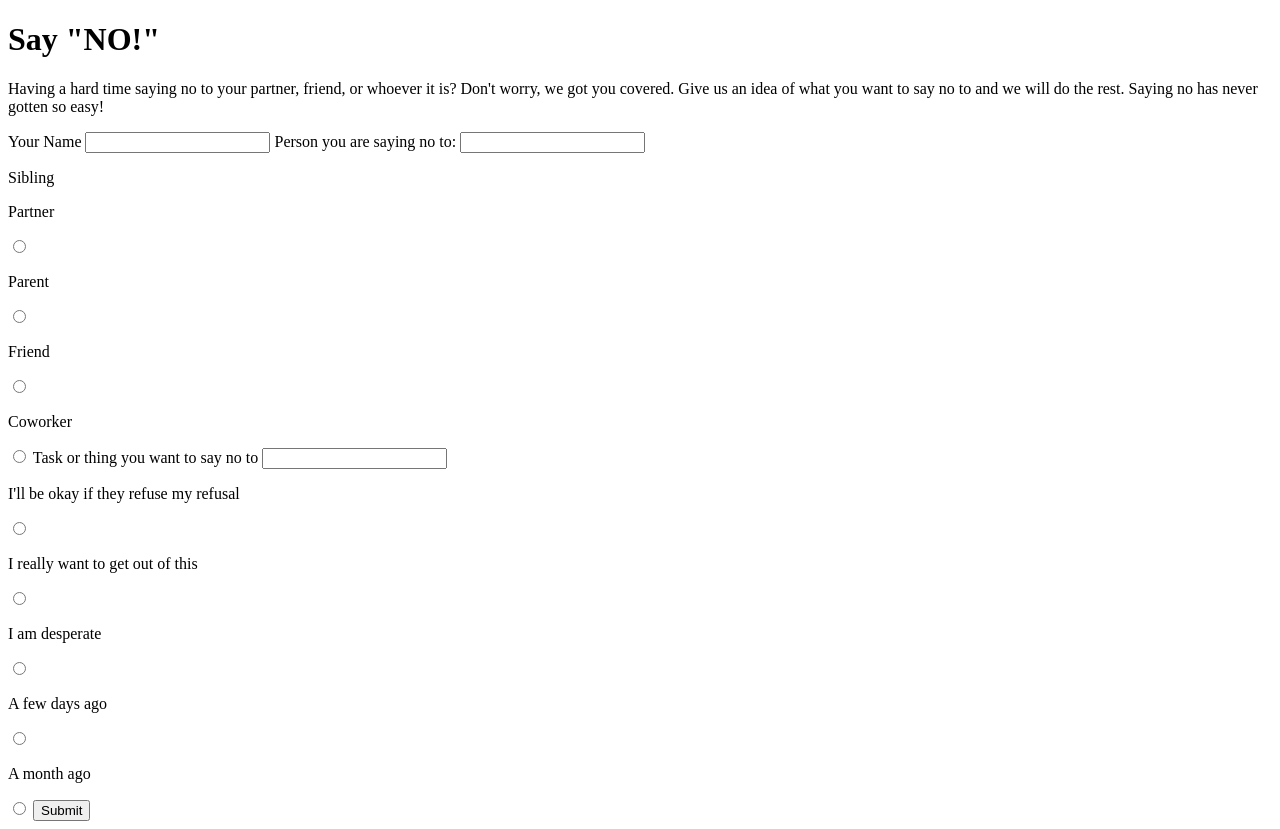
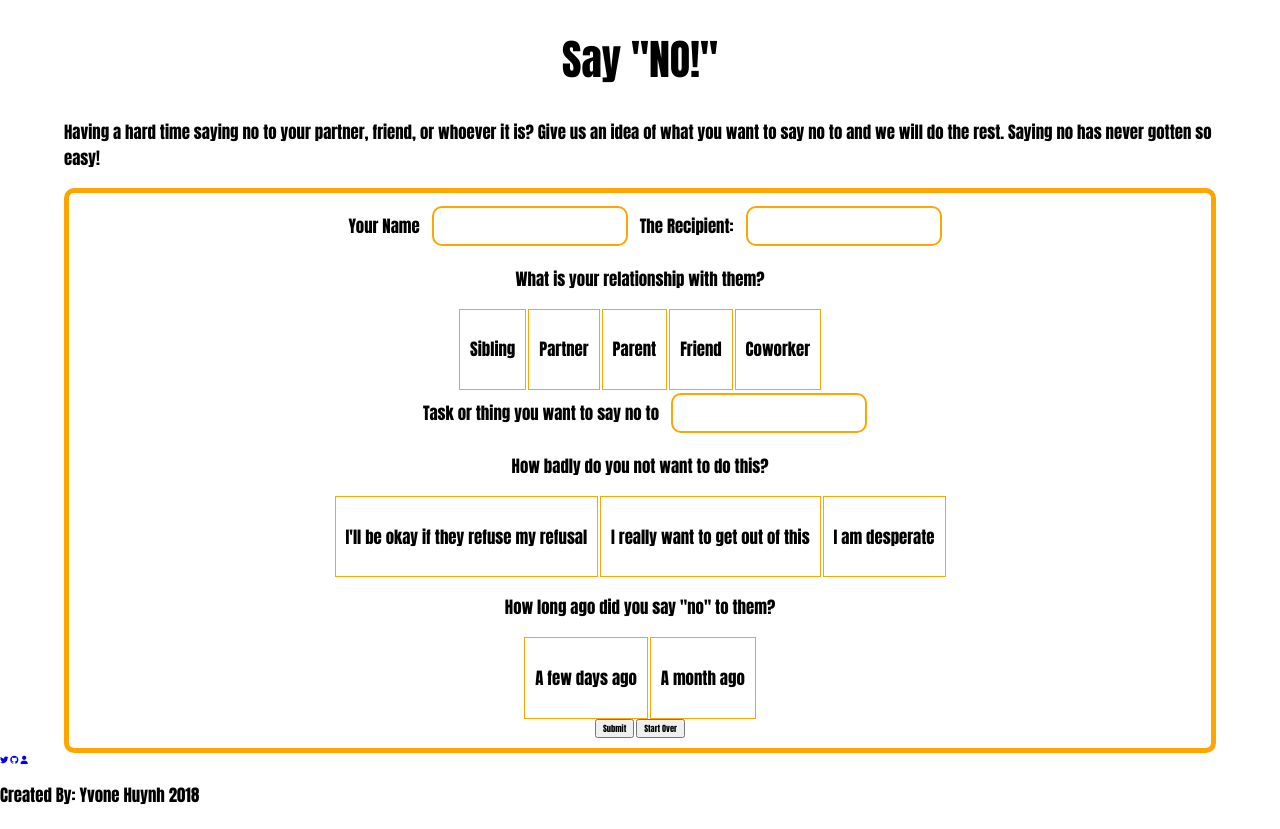
Before and after one commit to yvonehuynh/Say-NO, a plain HTML site: page index.html in a window 1280 px wide. Drawn offline with nearby package versions, Linux system fonts and the light colour scheme.

Commit message:
Update index.html

```diff
--- a/index.html
+++ b/index.html
@@ -5,21 +5,24 @@
     <meta name="viewport" content="width=device-width, initial-scale=1.0">
     <meta http-equiv="X-UA-Compatible" content="ie=edge">
     <title>Say "NO!"</title>
+    <link rel="stylesheet" href="style.css">
+    <link href="https://fonts.googleapis.com/css?family=Oswald:400,700" rel="stylesheet">
 </head>
 <body>
     <div class="wrapper">
         <h1>Say "NO!"</h1>
-        <P>Having a hard time saying no to your partner, friend, or whoever it is? Don't worry, we got you covered. Give us an idea
-        of what you want to say no to and we will do the rest. Saying no has never gotten so easy!</P>
-        <form action="">
+        <P>Having a hard time saying no to your partner, friend, or whoever it is?  Give us an idea of what you want to say no to and we will do the rest. Saying no has never gotten so easy!</P>
+        <form action="" id="myForm">
             <!-- Your name -->
-            <label for="name" >Your Name</label>
+            <label for="name" class="no-styles" >Your Name</label>
             <input type="text" name="name" id="name">
 
             <!-- Person you are saying no to -->
-            <label for="person">Person you are saying no to:</label>
+            <label for="person" class="no-styles">The Recipient:</label>
             <input type="text" name="person" id="person">
             <!-- Relationship -->
+            <div class="relationships">
+                <p class="no-styles">What is your relationship with them?</p>
                 <label for="sibling"><p>Sibling</p></label>
                 <label for="partner">
                     <p>Partner</p>
@@ -37,12 +40,14 @@
                     <p>Coworker</p>
                 </label>
                 <input type="radio" name="relationship" id="coworker" value="coworker">
-
+            </div>
             <!-- What you are saying no to -->
-            <label for="reason">Task or thing you want to say no to</label>
+            <label for="reason" class="no-styles">Task or thing you want to say no to</label>
             <input type="text" name="reason">
 
             <!-- How badly do you want to say no -->
+            <div class="how-badly">
+                <p class="no-styles">How badly do you not want to do this?</p>
                 <label for="not-much">
                     <p>I'll be okay if they refuse my refusal</p>
                 </label>
@@ -55,8 +60,10 @@
                     <p>I am desperate</p>
                 </label>
                 <input type="radio" name="howBadly" id="desperate" value="desperate">
-
+            </div>
             <!-- When was the last time you said no to them -->
+            <div class="frequency">
+                <p class="no-styles">How long ago did you say "no" to them?</p>
                 <label for="days">
                     <p>A few days ago</p>
                 </label>
@@ -65,11 +72,34 @@
                     <p>A month ago</p>
                 </label>
                 <input type="radio" name="frequency" id="months" value="months">
+            </div>
+            <div class="action-buttons">
                 <input type="submit">
+                <button class="refresh">Start Over</button>
+            </div>
         </form>
+
+        <div class="final-answer">
+
         </div>
-<script src="https://code.jquery.com/jquery-3.2.1.min.js" integrity="sha256-hwg4gsxgFZhOsEEamdOYGBf13FyQuiTwlAQgxVSNgt4="
-    crossorigin="anonymous"></script>
+    </div>
+
+    <footer>
+        <div class="icon-container">
+            <a href="https://twitter.com/yvonecodesit"><i class="fa fa-twitter" aria-hidden="true"><span class="sr-only">Twitter</span></i></a>
+            <a href="https://github.com/yvonehuynh"><i class="fa fa-github" aria-hidden="true"><span class="sr-only">Github</span></i></a>
+            <a href="http://yvonecodesit.ca/"><i class="fa fa-user" aria-hidden="true"><span class="sr-only">Portfolio</span></i></a>
+        </div>
+        <div>
+            <p>Created By: Yvone Huynh 2018</p>
+        </div>
+    </footer>
+
+<!-- Font Awesome -->
+<script src="https://use.fontawesome.com/3259d81f6e.js"></script>
+
+<!-- jQuery CDN -->
+<script src="https://code.jquery.com/jquery-3.2.1.min.js" integrity="sha256-hwg4gsxgFZhOsEEamdOYGBf13FyQuiTwlAQgxVSNgt4="crossorigin="anonymous"></script>
 <script src="scripts.js"></script>
 
 </body>
```
Lines whose indentation alone changed are shown as unchanged.
